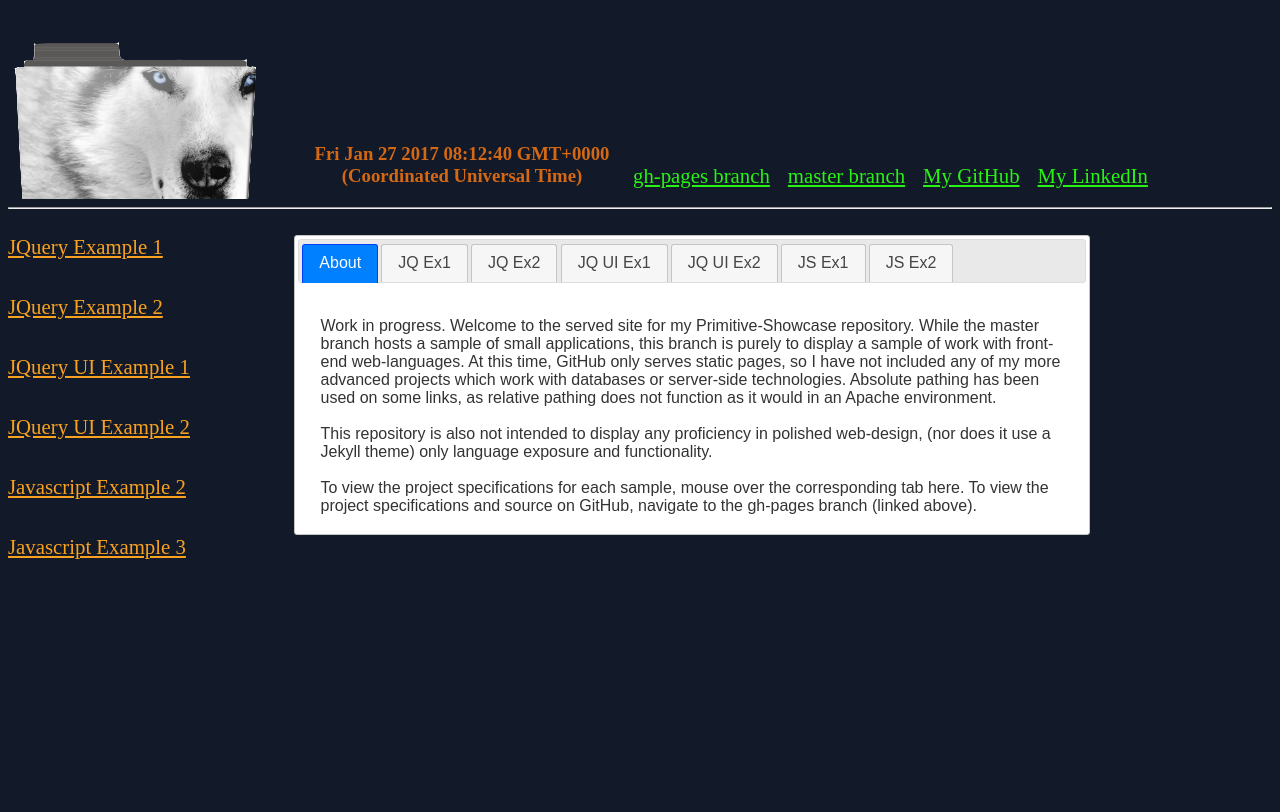
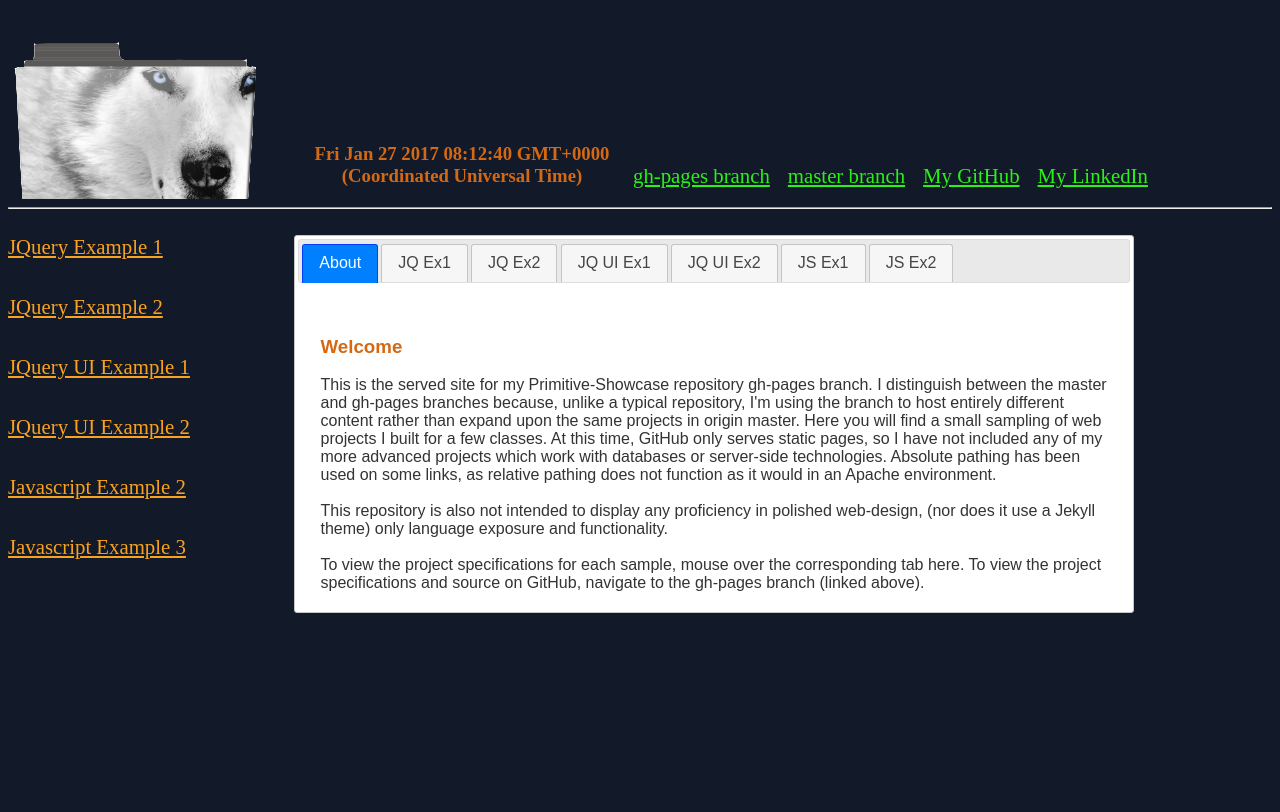
Before and after one commit to Ten-Taken/Primitive-Showcase, a PHP site: page / in a window 1280 px wide. Shown: the part 125-937 px from the top of the page. Run offline with PHP 8.4, Linux system fonts and the light colour scheme; some libraries are stand-ins or nearby versions.

Commit message:
Updated branch landing page

```diff
--- a/ghPages.css
+++ b/ghPages.css
@@ -87,6 +87,6 @@ nav table{
   #mainBox{
     width: 90%;
 
-    min-width: 800px;
+    min-width: 1200px;
 
   }
--- a/index.html
+++ b/index.html
@@ -11,7 +11,7 @@
 	<script src="https://ajax.googleapis.com/ajax/libs/jquery/3.1.1/jquery.min.js"></script>
 	<script src="https://ajax.googleapis.com/ajax/libs/jqueryui/1.12.1/jquery-ui.min.js"></script>
 
-		<!--JQuery theme CDN, pending... -->
+		<!--JQuery theme CDN-->
 	<link href = "https://code.jquery.com/ui/1.10.4/themes/dot-luv/jquery-ui.css"
       rel = "stylesheet">
 
@@ -35,10 +35,10 @@
 			<nav>
 				<br /><br /><br /><br /><br /><br /><br /><br /><br />
 				<table>
-					<td><a href="https://github.com/Ten-Taken/Primitive-Showcase/tree/gh-pages">gh-pages branch</a></td>
-					<td><a href="https://github.com/Ten-Taken/Primitive-Showcase">master branch</a></td>
-					<td><a href="https://github.com/Ten-Taken">My GitHub</a></td>
-					<td><a href="https://www.linkedin.com/in/wolfegregory">My LinkedIn</a></td>
+					<td><a href="https://github.com/Ten-Taken/Primitive-Showcase/tree/gh-pages" target="_blank">gh-pages branch</a></td>
+					<td><a href="https://github.com/Ten-Taken/Primitive-Showcase" target="_blank">master branch</a></td>
+					<td><a href="https://github.com/Ten-Taken" target="_blank">My GitHub</a></td>
+					<td><a href="https://www.linkedin.com/in/wolfegregory" target="_blank">My LinkedIn</a></td>
 				</table>
 			</nav>
 
@@ -50,29 +50,17 @@
 		<div id="mainBox">
 			<div id="linkBox">
 				<br />
-					<a href="">JQuery Example 1</a><br><br><br>
-					<a href="">JQuery Example 2</a><br><br><br>
-					<a href="https://ten-taken.github.io/Primitive-Showcase/JQUIEx1">JQuery UI Example 1</a><br><br><br>
-					<a href="https://ten-taken.github.io/Primitive-Showcase/JQUIEx2">JQuery UI Example 2</a><br><br><br>
-					<a href="">Javascript Example 2</a><br><br><br>
-					<a href="">Javascript Example 3</a><br><br>
+					<a href="" target="_blank">JQuery Example 1</a><br><br><br>
+					<a href="" target="_blank">JQuery Example 2</a><br><br><br>
+					<a href="https://ten-taken.github.io/Primitive-Showcase/JQUIEx1" target="_blank">JQuery UI Example 1</a><br><br><br>
+					<a href="https://ten-taken.github.io/Primitive-Showcase/JQUIEx2" target="_blank">JQuery UI Example 2</a><br><br><br>
+					<a href="" target="_blank">Javascript Example 2</a><br><br><br>
+					<a href="" target="_blank">Javascript Example 3</a><br><br>
 
 			</div>
 			<div id="aboutBox">
 					<br />
-					<!-- Work in progress. Welcome to the served site for my Primitive-Showcase repository.
-					While the master branch hosts a sample of small applications, this
-					branch is purely to display a sample of work with front-end web-languages.
-					At this time, GitHub only serves static pages, so I have not included any of
-					my more advanced projects which work with databases or server-side technologies.
-					Absolute pathing has been used on some links, as relative pathing does not function
-					as it would in an Apache environment.
-					<br><br>
-					This repository is also not intended to display any proficiency in polished web-design, (nor does
-					it use a Jekyll theme) only language exposure and functionality.
-					<br><br>
-					To view the project specifications for each sample, navigate to the corresponding directory
-					in the github-pages branch (linked above). -->
+
 
 				<div id="tabs">
 					<ul>
@@ -86,9 +74,14 @@
             				</ul>
             				<div id="tabs-about">
             					<br />
-            					Work in progress. Welcome to the served site for my Primitive-Showcase repository.
-						While the master branch hosts a sample of small applications, this
-						branch is purely to display a sample of work with front-end web-languages.
+            					<h3>Welcome</h3>
+            					This is the served site for my Primitive-Showcase repository gh-pages branch.
+            					I distinguish between the master and gh-pages branches because, unlike a typical
+            					repository, I'm using the branch to host entirely different content rather than
+            					expand upon the same projects in origin master.
+
+						Here you will find a small sampling of web projects I built for a few classes.
+
 						At this time, GitHub only serves static pages, so I have not included any of
 						my more advanced projects which work with databases or server-side technologies.
 						Absolute pathing has been used on some links, as relative pathing does not function
@@ -102,7 +95,9 @@
 						above).
             				</div>
 
-            				<div id="tabs-JQ1">
+            				<div id="tabs-JQ1"></div>
+            				<div id="tabs-JQ2"></div>
+            				<div id="tabs-JUI1">
             					<br />
             					<h3>About</h3>
 
@@ -131,9 +126,29 @@
 
             				</div>
 
-            				<div id="tabs-JQ2"></div>
-            				<div id="tabs-JUI1"></div>
-            				<div id="tabs-JUI2"></div>
+            				<div id="tabs-JUI2">
+            					<br>
+            					<h3>About</h3>
+
+						This project was intended to show some understanding / utilization of some JQuery - UI widgets.
+
+						<h3>Project Specifications</h3>
+						<ol>
+    						<li>Implement an accordion widget with four Country “tabs”. Include relevant country data in each of the expandable content sections. Make the content sections collapsible and the height-style set to “content”.</li>
+    						<br>
+    						<li>Implement an autocomplete widget using days of the week as the source.</li>
+    						<br>
+    						<li>Implement multiple button widgets with the following functionality: • simple button • toggle button (include a power icon) • anchor button • buttonset</li>
+    						<br>
+    						<li>Implement a datepicker widget with Saturday and Sunday disabled.</li>
+    						<br>
+    						<li>Implement a dialog widget that requires a checkbox be checked before the dialog will close.</li>
+    						<br>
+    						<li>Implement a menu widget with 7 entries. Include a submenu on at least one of the entries. The submenus should use the ui-icon-circle-triangle-e icon. Produce an advisory message to the user when the mouse moves over the menu (i.e. when the menu receives the focus).</li>
+    						</ol>
+            				</div>
+
+
             				<div id="tabs-JS1"></div>
             				<div id="tabs-JS2"></div>
 
```
